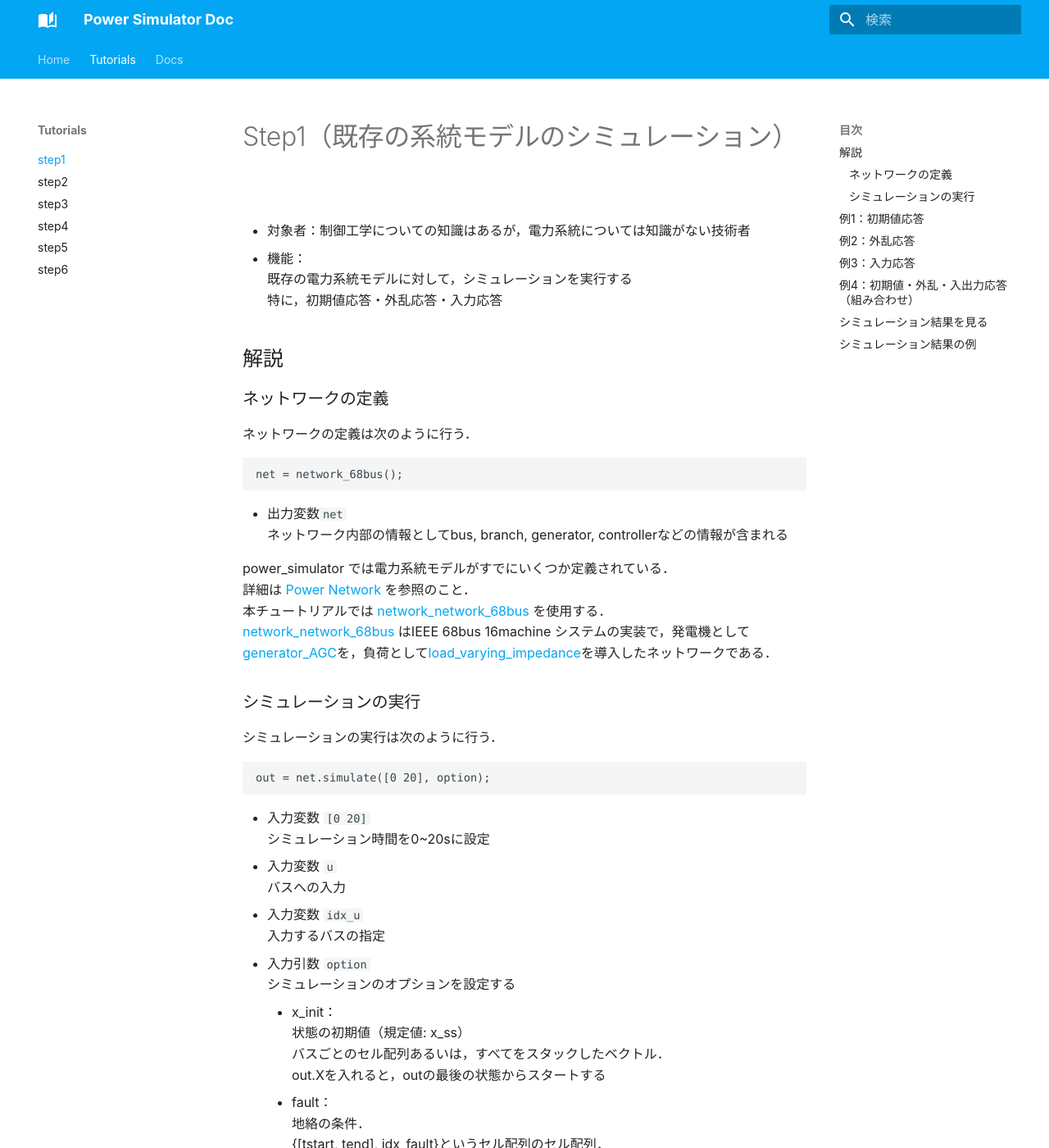
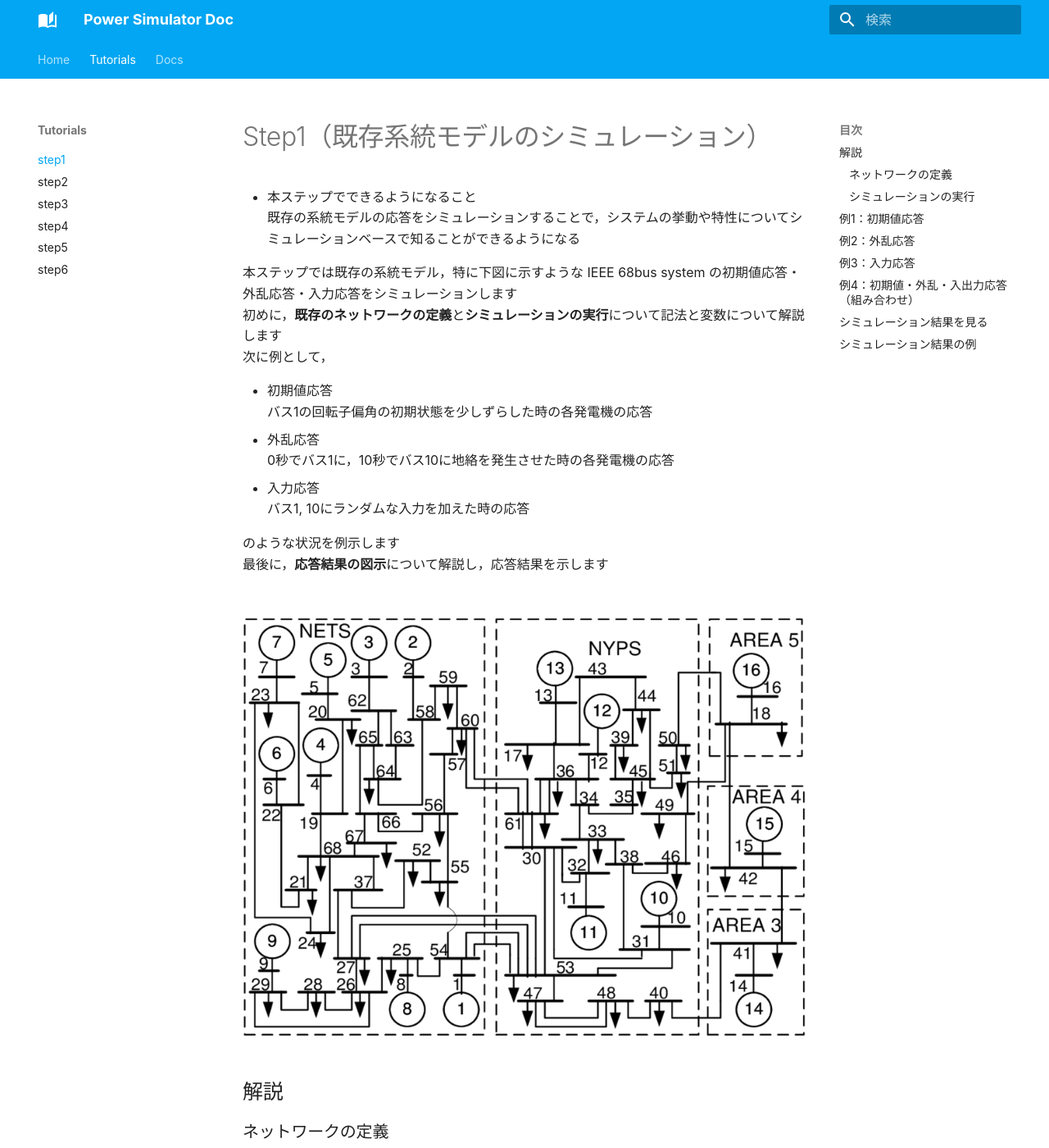
Before and after one commit to takahiro-kawaguchi/power_simulator_doc, an MkDocs documentation site: the page built from docs/Tutorials/step1.md, in a window 1280 px wide and 1400 px high. Shown: the whole window at 82% size. Built offline with MkDocs 1.6.1 and Material for MkDocs 9.7.7, drawn with Linux system fonts in a browser that asks for light colours; some web fonts are replaced; some of the changed text lies outside the part shown.

Commit message:
Step1への説明追加とそれに伴うDocs/power_networkへの説明追加

````diff
--- a/docs/Tutorials/step1.md
+++ b/docs/Tutorials/step1.md
@@ -1,9 +1,23 @@
-# Step1（既存の系統モデルのシミュレーション）
+# Step1（既存系統モデルのシミュレーション）
 
-- 対象者：制御工学についての知識はあるが，電力系統については知識がない技術者
-- 機能：
-    既存の電力系統モデルに対して，シミュレーションを実行する
-    特に，初期値応答・外乱応答・入力応答
+- 本ステップでできるようになること
+    既存の系統モデルの応答をシミュレーションすることで，システムの挙動や特性についてシミュレーションベースで知ることができるようになる
+
+本ステップでは既存の系統モデル，特に下図に示すような IEEE 68bus system の初期値応答・外乱応答・入力応答をシミュレーションします
+初めに，**既存のネットワークの定義**と**シミュレーションの実行**について記法と変数について解説します
+次に例として，
+
+- 初期値応答
+    バス1の回転子偏角の初期状態を少しずらした時の各発電機の応答
+- 外乱応答
+    0秒でバス1に，10秒でバス10に地絡を発生させた時の各発電機の応答
+- 入力応答
+    バス1, 10にランダムな入力を加えた時の応答
+
+のような状況を例示します
+最後に，**応答結果の図示**について解説し，応答結果を示します
+<br><br><br>
+![IEEE 68bus system](../Figures/tutorial1-IEEE68bussystem.png)
 
 
 ## 解説
@@ -26,10 +40,10 @@ power_simulator では電力系統モデルがすでにいくつか定義され
 
 シミュレーションの実行は次のように行う．
 ```
-out = net.simulate([0 20], option);
+out = net.simulate(t, u, idx_u, option);
 ```
-- 入力変数 `[0 20]`
-    シミュレーション時間を0~20sに設定
+- 入力変数 `t`
+    シミュレーション時間を設定（例えば `t=[0 20]` で0~20秒に設定できる）
 - 入力変数 `u`
     バスへの入力
 - 入力変数 `idx_u`
````
Also changed, not shown: docs/Docs/power_network.md (+20 -6 lines), docs/Figures/tutorial1-IEEE68bussystem.png (added).
